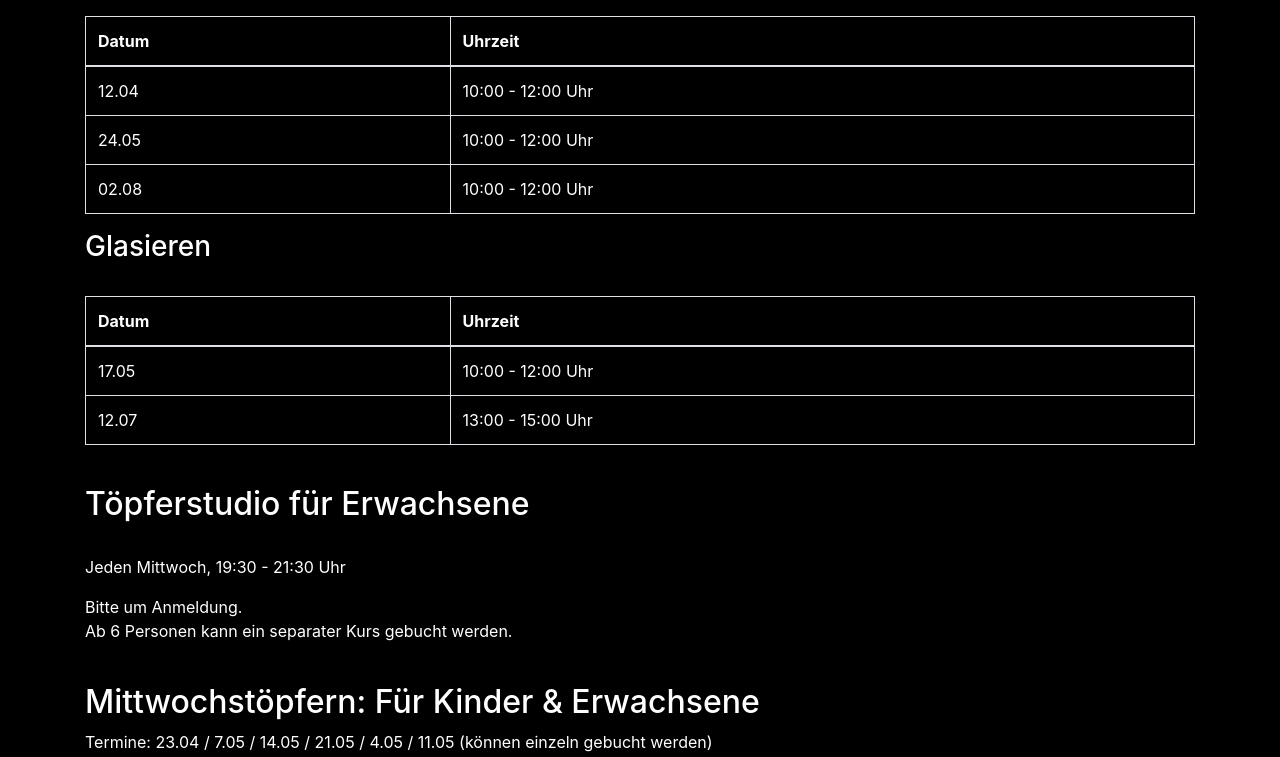
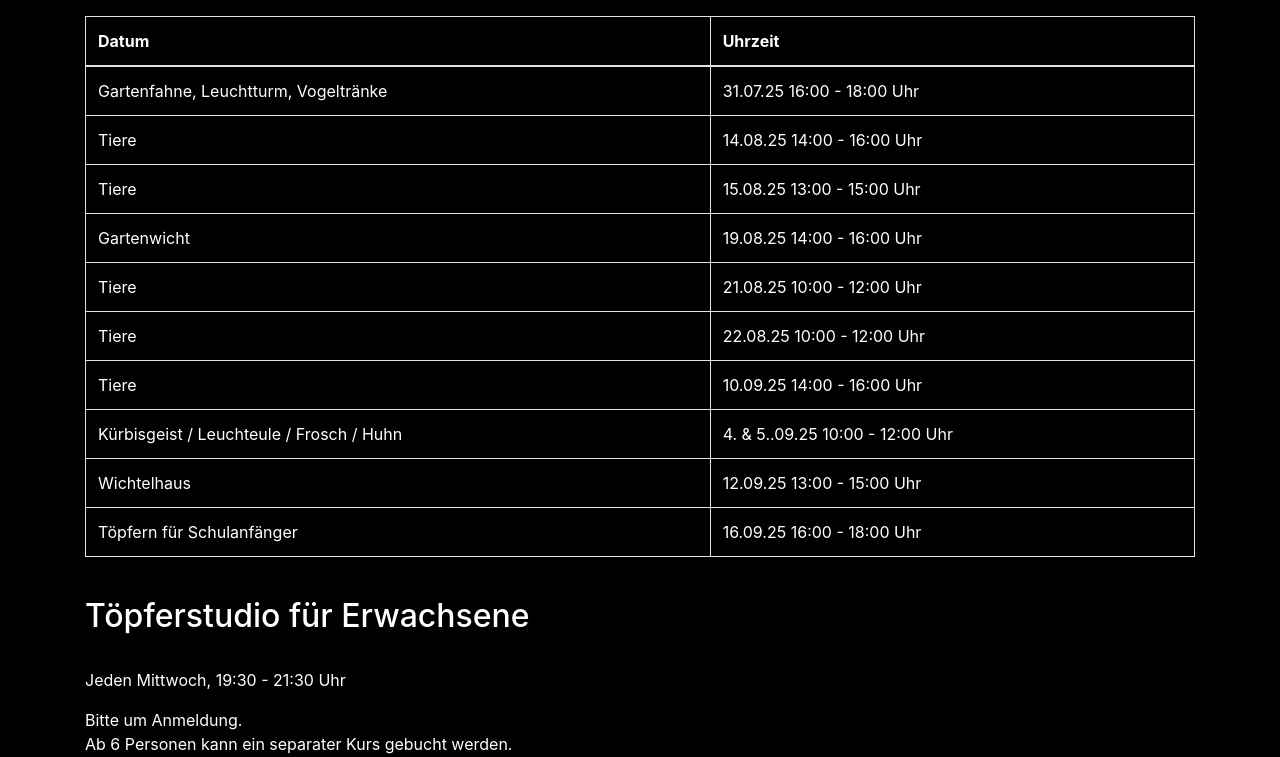
Before and after one commit to toepferwerkstatt-jutta-gebhard/website, a website: page kurse.html in a window 1280 px wide. Shown: the part 574-1331 px from the top of the page. Drawn offline with nearby package versions, Linux system fonts and the light colour scheme.

Commit message:
neue Kurse Stand 8.7.

```diff
--- a/kurse.html
+++ b/kurse.html
@@ -43,7 +43,7 @@
       <br>
       <h1>Termine - Töpferkurse</h1>
       <br>
-      <h2>Töpfern für Kinder & Erwachsene</h2>
+      <h2>Sommerferienprogramm: </h2>
       <br>
       <table class="table table-bordered">
         <thead>
@@ -54,37 +54,44 @@
         </thead>
         <tbody>
           <tr>
-            <td>12.04</td>
-            <td>10:00 - 12:00 Uhr</td>
+            <td>Gartenfahne, Leuchtturm, Vogeltränke</td>
+            <td>31.07.25 16:00 - 18:00 Uhr</td>
           </tr>
           <tr>
-            <td>24.05</td>
-            <td>10:00 - 12:00 Uhr</td>
+            <td>Tiere</td>
+            <td>14.08.25 14:00 - 16:00 Uhr</td>
           </tr>
           <tr>
-            <td>02.08</td>
-            <td>10:00 - 12:00 Uhr</td>
-          </tr>
-        </tbody>
-      </table>
-
-      <h3>Glasieren</h3>
-      <br>
-      <table class="table table-bordered">
-        <thead>
-          <tr>
-            <th>Datum</th>
-            <th>Uhrzeit</th>
-          </tr>
-        </thead>
-        <tbody>
-          <tr>
-            <td>17.05</td>
-            <td>10:00 - 12:00 Uhr</td>
+            <td>Tiere</td>
+            <td>15.08.25 13:00 - 15:00 Uhr</td>
           </tr>
           <tr>
-            <td>12.07</td>
-            <td>13:00 - 15:00 Uhr</td>
+            <td>Gartenwicht</td>
+            <td>19.08.25 14:00 - 16:00 Uhr</td>
+          </tr>
+          <tr>
+            <td>Tiere</td>
+            <td>21.08.25 10:00 - 12:00 Uhr</td>
+          </tr>
+          <tr>
+            <td>Tiere</td>
+            <td>22.08.25 10:00 - 12:00 Uhr</td>
+          </tr>
+          <tr>
+            <td>Tiere</td>
+            <td>10.09.25 14:00 - 16:00 Uhr</td>
+          </tr>
+          <tr>
+            <td>Kürbisgeist / Leuchteule / Frosch / Huhn</td>
+            <td>4. & 5..09.25 10:00 - 12:00 Uhr</td>
+          </tr>
+          <tr>
+            <td>Wichtelhaus</td>
+            <td>12.09.25 13:00 - 15:00 Uhr</td>
+          </tr>
+          <tr>
+            <td>Töpfern für Schulanfänger</td>
+            <td>16.09.25 16:00 - 18:00 Uhr</td>
           </tr>
         </tbody>
       </table>
```
